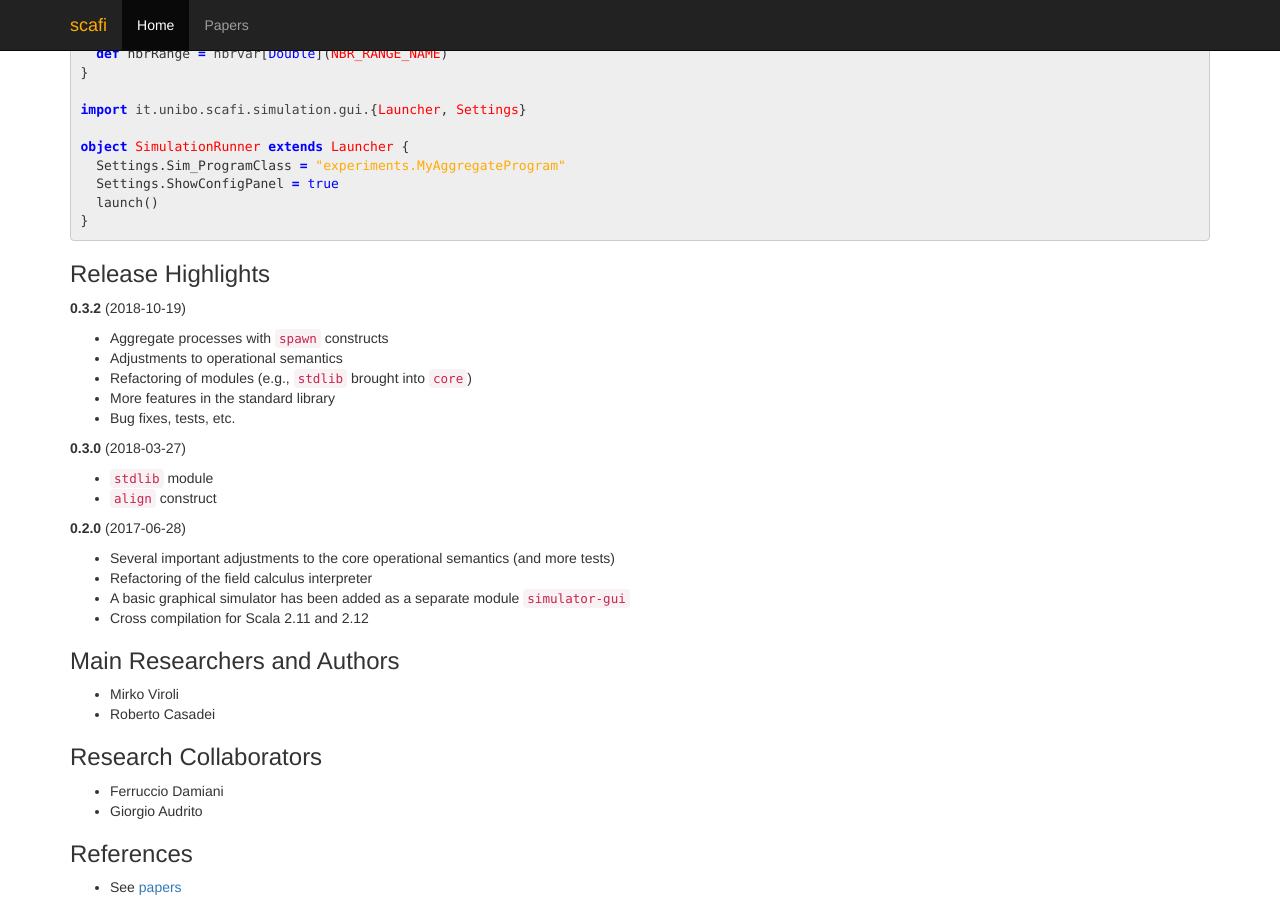
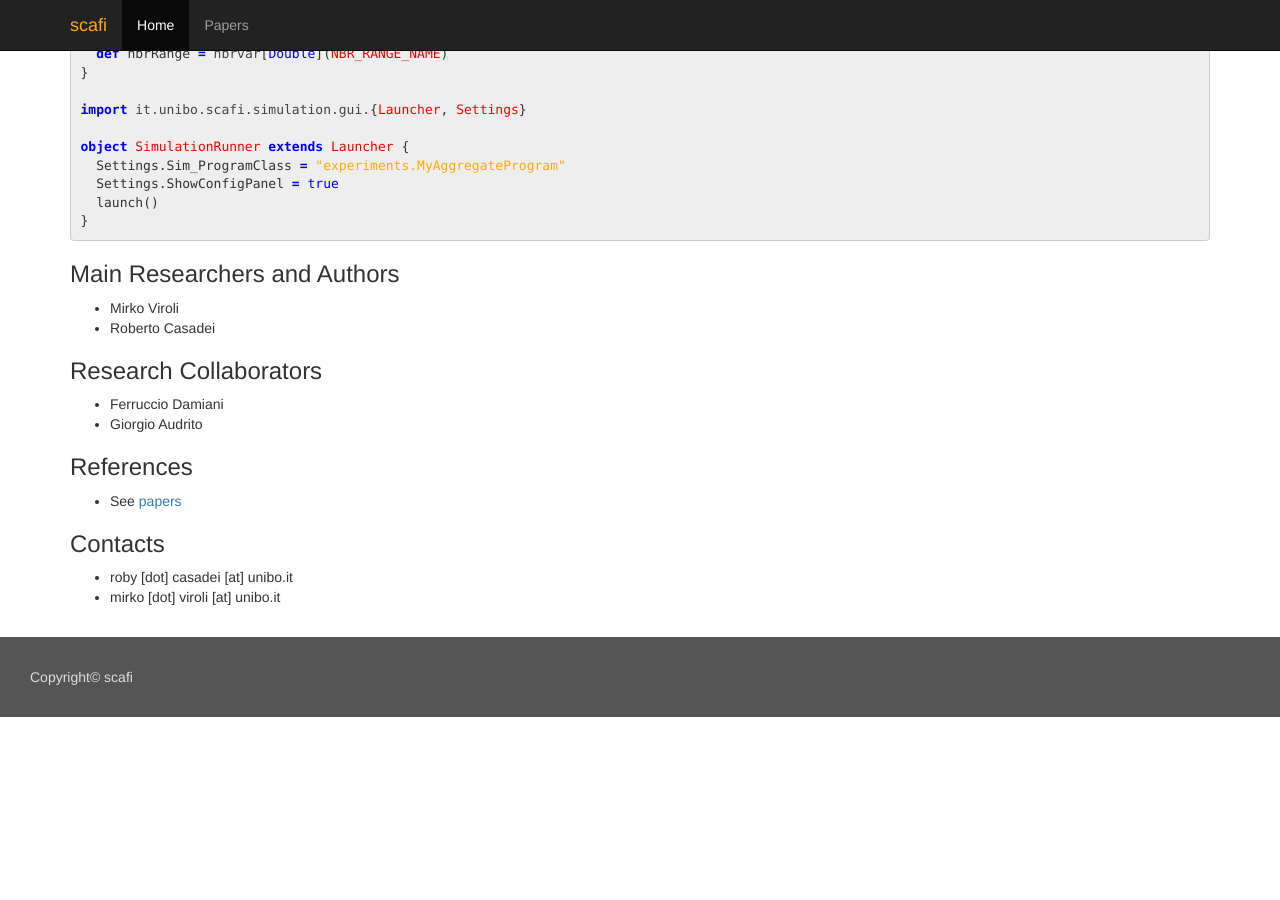
Before and after one commit to scafi/scafi.github.io, a Jekyll site: the page built from index.md, in a window 1280 px wide and 900 px high, scrolled down 807 px. Built offline with Jekyll 4.4.1, drawn with Linux system fonts in a browser that asks for light colours; after the commit the page ends 1524 px from its top, so only the background shows below that.

```diff
--- a/index.md
+++ b/index.md
@@ -61,28 +61,6 @@ object SimulationRunner extends Launcher {
 }
 {% endhighlight %}
 
-### Release Highlights ###
-
-**0.3.2** (2018-10-19)
-
-* Aggregate processes with `spawn` constructs
-* Adjustments to operational semantics
-* Refactoring of modules (e.g., `stdlib` brought into `core`)
-* More features in the standard library
-* Bug fixes, tests, etc.
-
-**0.3.0** (2018-03-27)
-
-* `stdlib` module
-* `align` construct
-
-**0.2.0** (2017-06-28)
-
-* Several important adjustments to the core operational semantics (and more tests)
-* Refactoring of the field calculus interpreter
-* A basic graphical simulator has been added as a separate module `simulator-gui`
-* Cross compilation for Scala 2.11 and 2.12
-
 ### Main Researchers and Authors ###
 
 * Mirko Viroli
```
